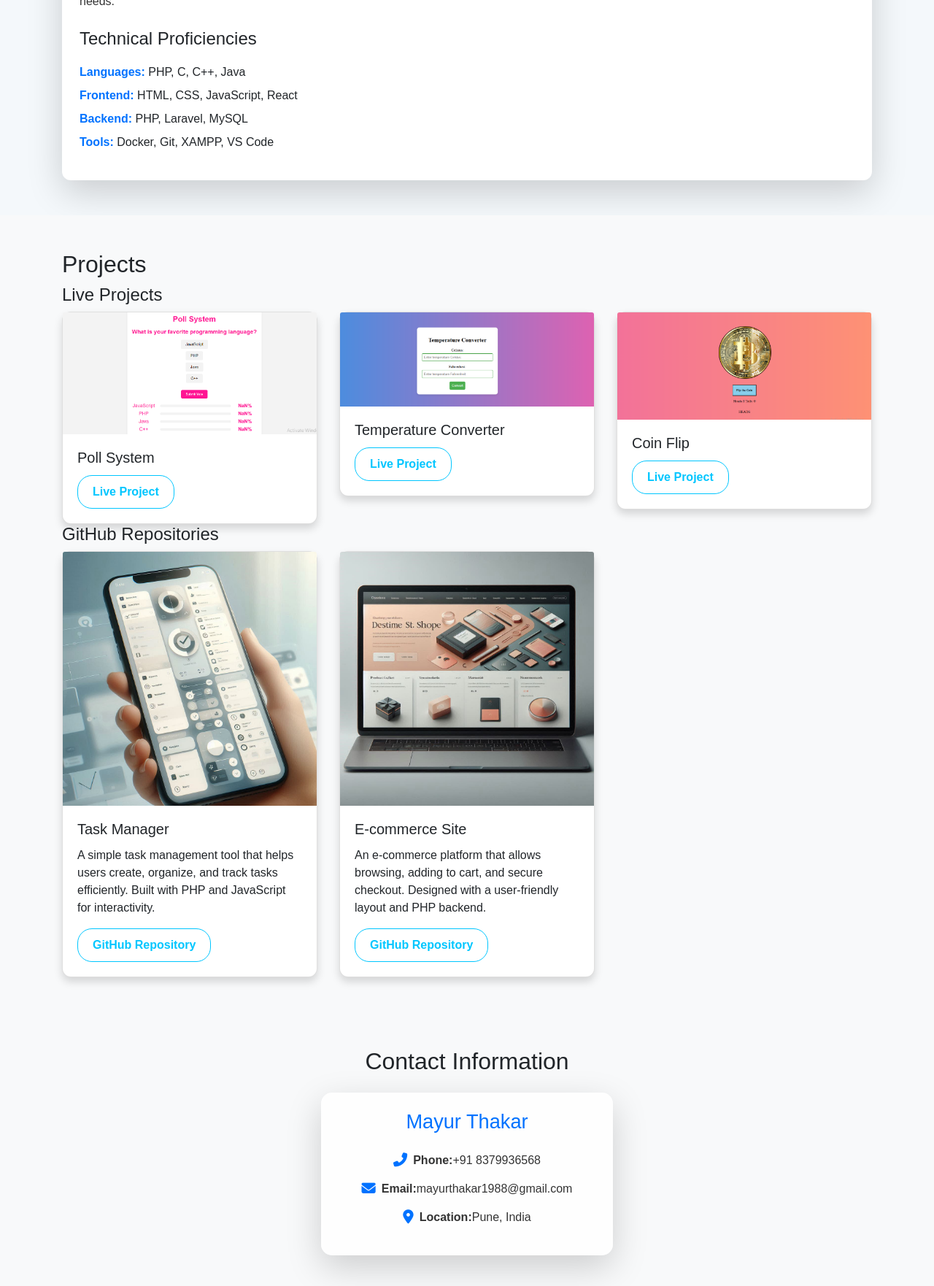
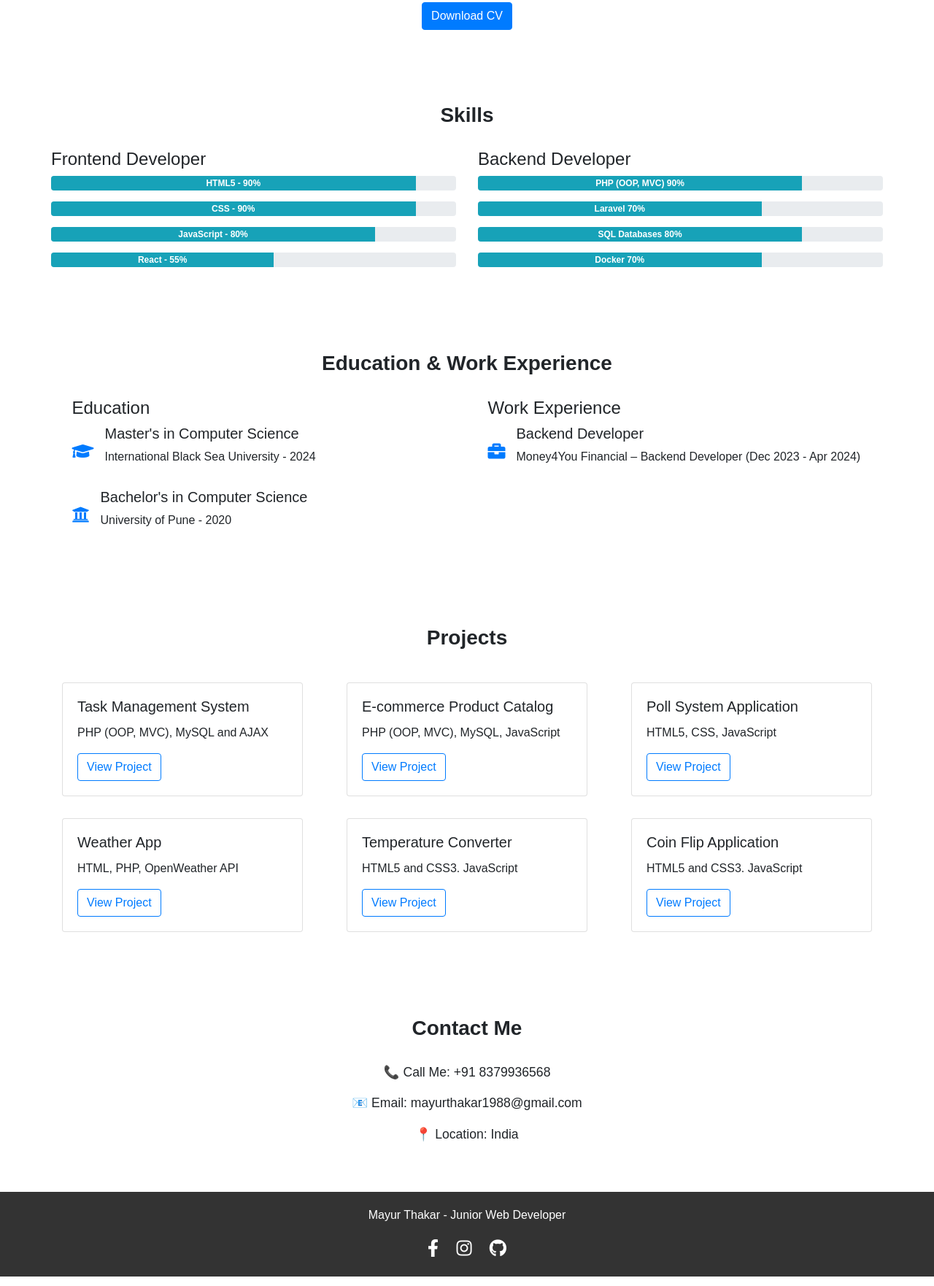
Before and after one commit to mayurt18/portfolio, a plain HTML site: page index.html in a window 1280 px wide. Shown: the part 678-2440 px from the top of the page at 73% size. Drawn offline with nearby package versions, Linux system fonts and the light colour scheme.

Commit message:
Updated Portfoilo

```diff
--- a/css/style.css
+++ /dev/null
@@ -1,193 +0,0 @@
-/* Reset */
-* {
-    margin: 0;
-    padding: 0;
-    box-sizing: border-box;
-}
-
-/* Body */
-body {
-    font-family: Arial, sans-serif;
-    background: #f4f8fb;
-}
-
-/* Navbar */
-.custom-navbar {
-    background-color: rgba(0, 0, 0, 0.85);
-    box-shadow: 0 4px 12px rgba(0, 0, 0, 0.2);
-}
-
-.custom-navbar .nav-link {
-    color: #f8f9fa !important;
-    padding: 10px 20px;
-    font-weight: bold;
-    transition: color 0.3s ease;
-}
-
-.custom-navbar .nav-link:hover {
-    color: #00c6ff !important;
-}
-
-/* Hero Section */
-.hero {
-    background: linear-gradient(to right, #141e30, #243b55);
-    color: #fff;
-    padding: 100px 0;
-}
-
-.hero h1 {
-    font-size: 3rem;
-    font-weight: bold;
-}
-
-.hero-lead {
-    font-size: 1.5rem;
-    color: #d1d9e6;
-}
-
-.btn-hero {
-    background: linear-gradient(135deg, #0072ff, #00c6ff);
-    border: none;
-    color: white;
-    padding: 12px 30px;
-    border-radius: 50px;
-    font-weight: bold;
-    transition: background 0.3s;
-}
-
-.btn-hero:hover {
-    background: linear-gradient(135deg, #00c6ff, #0072ff);
-}
-
-/* About Section */
-.about-card {
-    background: #ffffff;
-    border-radius: 12px;
-    padding: 20px 30px;
-    box-shadow: 0 6px 12px rgba(0, 0, 0, 0.15);
-    transition: transform 0.3s ease, box-shadow 0.3s ease;
-}
-
-.about-card:hover {
-    transform: scale(1.02);
-    box-shadow: 0 8px 18px rgba(0, 0, 0, 0.2);
-}
-
-.about-text {
-    font-size: 1rem;
-    color: #333;
-    line-height: 1.6;
-    margin-bottom: 15px;
-}
-
-.skills-list {
-    list-style: none;
-    padding: 0;
-    margin-top: 20px;
-}
-
-.skills-list li {
-    font-size: 1rem;
-    margin-bottom: 8px;
-}
-
-.skills-list li strong {
-    color: #0072ff;
-}
-
-/* Project Card Styling */
-.project-card {
-    border-radius: 12px;
-    box-shadow: 0 6px 12px rgba(0, 0, 0, 0.15);
-    transition: transform 0.3s ease, box-shadow 0.3s ease;
-}
-
-.project-card:hover {
-    transform: scale(1.05);
-    box-shadow: 0 8px 15px rgba(0, 0, 0, 0.2);
-}
-
-.btn-glassy {
-    background: rgba(255, 255, 255, 0.1);
-    color: #00c6ff;
-    border: 1px solid #00c6ff;
-    padding: 10px 20px;
-    border-radius: 20px;
-    font-weight: bold;
-    transition: background 0.3s ease, color 0.3s ease;
-}
-
-.btn-glassy:hover {
-    background: rgba(0, 198, 255, 0.2);
-    color: white;
-}
-
-/* Contact Card Styling */
-.contact-card {
-    background: rgba(255, 255, 255, 0.8);
-    backdrop-filter: blur(10px);
-    border-radius: 15px;
-    padding: 30px 40px;
-    max-width: 400px;
-    text-align: center;
-    color: #333;
-    box-shadow: 0 8px 20px rgba(0, 0, 0, 0.2);
-    transition: transform 0.3s ease, box-shadow 0.3s ease;
-}
-.contact-card:hover {
-    transform: scale(1.03);
-    box-shadow: 0 10px 25px rgba(0, 0, 0, 0.25);
-}
-.contact-card h3 {
-    font-size: 1.7rem;
-    color: #0072ff;
-    margin-bottom: 20px;
-}
-
-.contact-details {
-    list-style: none;
-    padding: 0;
-    font-size: 1rem;
-    margin-top: 20px;
-}
-
-.contact-details li {
-    display: flex;
-    align-items: center;
-    justify-content: center;
-    margin-bottom: 15px;
-    color: #333;
-}
-.contact-details li strong {
-    font-weight: bold;
-}
-.contact-details li i {
-    color: #0072ff;
-    margin-right: 8px;
-    font-size: 1.2rem;
-}
-
-/* Contact Form */
-form input, form textarea {
-    border-radius: 8px;
-    border: 1px solid #ccc;
-    padding: 10px;
-}
-
-form button {
-    padding: 0.5rem 2rem;
-    border-radius: 20px;
-    transition: background 0.3s;
-}
-
-form button:hover {
-    background: #28a745;
-    color: #fff;
-}
-
-/* Footer */
-footer {
-    background: #2c3e50;
-    color: white;
-    font-size: 0.9rem;
-}
--- a/index.html
+++ b/index.html
@@ -3,162 +3,294 @@
 <head>
     <meta charset="UTF-8">
     <meta name="viewport" content="width=device-width, initial-scale=1.0">
-    <title>Mayur Thakar - Portfolio</title>
-    <link rel="stylesheet" href="https://stackpath.bootstrapcdn.com/bootstrap/4.5.2/css/bootstrap.min.css">
-    <link rel="stylesheet" href="css/style.css">
+    <title>Mayur Thakar Portfolio</title>
+    <link rel="icon" href="favicon.ico" type="image/x-icon">
+    <link rel="stylesheet" href="https://cdnjs.cloudflare.com/ajax/libs/twitter-bootstrap/4.5.2/css/bootstrap.min.css">
+    <link rel="stylesheet" href="https://cdnjs.cloudflare.com/ajax/libs/font-awesome/5.15.4/css/all.min.css">
+
+    <link rel="stylesheet" href="https://cdnjs.cloudflare.com/ajax/libs/font-awesome/5.15.4/css/all.min.css">
+
+    <style>
+        body {
+            font-family: Arial, sans-serif;
+        }
+        .hero-section, .about-section, .skills-section, .projects-section, .contact-section {
+            padding: 50px 0;
+        }
+        .hero-section {
+            text-align: center;
+            background-color: #f0f0f0;
+            padding-top: 80px;
+        }
+        .hero-section img {
+            width: 150px;
+            border-radius: 50%;
+        }
+        .hero-section h1 {
+            font-size: 2.5rem;
+            margin-top: 20px;
+        }
+        .social-icons a {
+            color: #333;
+            font-size: 1.5rem;
+            margin: 0 10px;
+        }
+        .about-section img {
+            width: 100%;
+            max-width: 300px;
+            border-radius: 10px;
+        }
+        .skills-section h3, .projects-section h3, .contact-section h3 {
+            text-align: center;
+            font-weight: bold;
+            margin-bottom: 30px;
+        }
+        .skills-section .progress {
+            height: 20px;
+            margin-bottom: 15px;
+        }
+        .progress-bar {
+            font-weight: bold;
+        }
+        .projects-section .card {
+            margin: 15px;
+        }
+        .contact-section .contact-info {
+            font-size: 1.1rem;
+        }
+        .education-work-section {
+            padding: 50px 0;
+        }
+        .education-work-section h3 {
+            text-align: center;
+            font-weight: bold;
+            margin-bottom: 30px;
+        }
+        .education-work-wrapper {
+            display: flex;
+            justify-content: space-around;
+        }
+        .education-section, .work-section {
+            width: 45%;
+        }
+        .education-section ul, .work-section ul {
+            list-style-type: none;
+            padding: 0;
+        }
+        .education-section li, .work-section li {
+            display: flex;
+            align-items: center;
+            margin-bottom: 15px;
+        }
+        .education-section li .icon, .work-section li .icon {
+            font-size: 1.5rem;
+            margin-right: 15px;
+            color: #007bff;
+        }
+        .footer {
+            background-color: #333;
+            color: #fff;
+            padding: 20px 0;
+            text-align: center;
+        }
+        .footer a {
+            color: #fff;
+            margin: 0 10px;
+            font-size: 1.5rem;
+        }
+    </style>
 </head>
 <body>
 
-<!-- Navbar -->
-<nav class="navbar navbar-expand-lg navbar-dark fixed-top custom-navbar">
-    <div class="container">
-        <a class="navbar-brand" href="#">Mayur Thakar</a><ul class="navbar-nav ml-auto">
-        <button class="navbar-toggler" type="button" data-toggle="collapse" data-target="#navbarNav">
-            <span class="navbar-toggler-icon"></span>
-        </button>
-        <div class="collapse navbar-collapse" id="navbarNav">
-            <ul class="navbar-nav ml-auto">
-                <li class="nav-item"><a class="nav-link" href="https://github.com/mayurt18">GitHub</a></li>
-                <li class="nav-item"><a class="nav-link" href="#about">About</a></li>
-                <li class="nav-item"><a class="nav-link" href="#projects">Projects</a></li>
-                <li class="nav-item"><a class="nav-link" href="#contact">Contact</a></li>
+    </nav>
+<!-- Hero Section -->
+<div class="hero-section">
+    <img src="images\IMG_5472.jpg" alt="Mayur Thakar">
+    <h1>Hi, I’m Mayur</h1>
+    <p>Junior Web Developer | Backend Enthusiast | Problem-Solver</p>
+    <div class="social-icons">
+        <a href="https://facebook.com" target="_blank"><i class="fab fa-facebook-f"></i></a>
+        <a href="https://instagram.com/mayur.thakar18" target="_blank"><i class="fab fa-instagram"></i></a>
+        <a href="https://github.com/mayurt18" target="_blank"><i class="fab fa-github"></i></a>
+    </div>
+    <a href="#projects-section container" class="btn btn-hero mt-4">Explore My Work</a>
 
-            </ul>
+
 </div>
-    </div>
-</nav>
-
-<!-- Hero Section -->
-<section id="hero" class="hero d-flex align-items-center text-center">
-    <div class="container">
-        <h1>Hi, I'm Mayur Thakar</h1>
-        <p class="hero-lead">Crafting web experiences that balance aesthetics with performance</p>
-        <a href="#projects" class="btn btn-hero mt-4">Explore My Work</a>
-    </div>
-</section>
 
 <!-- About Section -->
-<!-- About Section -->
-<section id="about" class="py-5">
-    <div class="container">
+<div class="about-section container text-center">
     <h2>About Me</h2>
-        <div class="about-card shadow-lg p-4 mt-4">
-            <p class="about-text">I’m <strong>Mayur Thakar</strong>, a backend developer with a Master’s degree in Computer Science and a deep-rooted passion for crafting powerful, scalable web applications. With proficiency in PHP, JavaScript, and cutting-edge frameworks, I specialize in bringing a balance of clean code and user-centered functionality to every project.</p>
-            <p class="about-text">My approach is simple yet impactful: create solutions that not only perform but also engage, using the art of coding to bring ideas to life. From optimizing backend architectures to designing fluid, responsive interfaces, I’m driven to build experiences that resonate with users and fulfill real-world needs.</p>
 
-            <h4 class="mt-4">Technical Proficiencies</h4>
-            <ul class="skills-list">
-                <li><strong>Languages:</strong> PHP, C, C++, Java</li>
-                <li><strong>Frontend:</strong> HTML, CSS, JavaScript, React</li>
-                <li><strong>Backend:</strong> PHP, Laravel, MySQL</li>
-                <li><strong>Tools:</strong> Docker, Git, XAMPP, VS Code</li>
-            </ul>
+    <p>I'm a proactive and dedicated web developer with a Master’s in Computer Science and a passion for backend development. Having worked as a backend developer in an Agile environment, I am well-versed in PHP, Laravel, and MySQL. I thrive in dynamic settings, and my foundation in Docker and REST APIs allows me to create efficient, scalable solutions. With certifications in React, WordPress, and JavaScript, I’m always keen to broaden my skill set and adapt to new technologies. Beyond coding, I enjoy swimming and hold an NCC ‘A’ certification, reflecting my discipline and commitment."</p>
+    <a href="Mayur_CV.pdf" class="btn btn-primary mt-3" download>Download CV</a>
 </div>
-    </div>
-</section>
 
 
-<!-- Projects Section -->
-<section id="projects" class="py-5 bg-light">
-    <div class="container">
-        <h2>Projects</h2>
+<!-- Skills Section -->
+<div class="skills-section container">
+    <h3>Skills</h3>
+    <div class="row">
+        <div class="col-md-6">
+            <h4>Frontend Developer</h4>
+            <div class="progress">
+                <div class="progress-bar bg-info" style="width:90%">HTML5 - 90%</div>
+            </div>
+            <div class="progress">
+                <div class="progress-bar bg-info" style="width:90%">CSS - 90%</div>
+            </div>
+            <div class="progress">
+                <div class="progress-bar bg-info" style="width:80%">JavaScript - 80%</div>
+            </div>
+            <div class="progress">
+                <div class="progress-bar bg-info" style="width:55%">React - 55%</div>
+            </div>
+            <!-- Add other frontend skills here -->
+        </div>
+        <div class="col-md-6">
+            <h4>Backend Developer</h4>
+            <div class="progress">
+                <div class="progress-bar bg-info" style="width:80%"> PHP (OOP, MVC) 90%</div>
+            </div>
+            <!-- Add other backend skills here -->
+            <div class="progress">
+                <div class="progress-bar bg-info" style="width:70%"> Laravel 70%</div>
+            </div>
+            <div class="progress">
+                <div class="progress-bar bg-info" style="width:80%"> SQL Databases 80%</div>
+            </div>
+            <div class="progress">
+                <div class="progress-bar bg-info" style="width:70%"> Docker 70%</div>
+            </div>
 
-        <!-- Live Projects -->
-        <h4>Live Projects</h4>
-        <div class="row">
-            <div class="col-md-4">
-                <div class="card project-card">
-                    <img src="assets/images/poll-system.png" class="card-img-top" alt="poll-system">
-                    <div class="card-body">
-                        <h5 class="card-title">Poll System</h5>
-                        <a href="https://mayurt18.github.io/poll-system-application/" class="btn btn-glassy" target="_blank">Live Project</a>
+
         </div>
     </div>
 </div>
 
-            <div class="col-md-4">
-                <div class="card project-card">
-                    <img src="assets/images/temperature-converter.png" class="card-img-top" alt="Temperature Converter">
-                    <div class="card-body">
-                        <h5 class="card-title">Temperature Converter</h5>
-                        <a href="https://mayurt18.github.io/temperature-converter/" class="btn btn-glassy" target="_blank">Live Project</a>
+<!-- Education and Work Section -->
+<div class="education-work-section container">
+    <h3>Education & Work Experience</h3>
+    <div class="education-work-wrapper">
+        <!-- Education Section -->
+        <div class="education-section">
+            <h4>Education</h4>
+            <ul>
+                <li>
+                    <i class="fas fa-graduation-cap icon"></i>
+                    <div>
+                        <h5>Master's in Computer Science</h5>
+                        <p>International Black Sea University - 2024</p>
+                    </div>
+                </li>
+                <li>
+                    <i class="fas fa-university icon"></i>
+                    <div>
+                        <h5>Bachelor's in Computer Science</h5>
+                        <p>University of Pune - 2020</p>
+                    </div>
+                </li>
+            </ul>
+        </div>
+        <!-- Work Section -->
+        <div class="work-section">
+            <h4>Work Experience</h4>
+            <ul>
+                <li>
+                    <i class="fas fa-briefcase icon"></i>
+                    <div>
+                        <h5>Backend Developer </h5>
+                        <p>Money4You Financial – Backend Developer (Dec 2023 - Apr 2024)</p>
+                    </div>
+                </li>
+                <li>
+
+
+                </li>
+            </ul>
         </div>
     </div>
 </div>
 
-            <div class="col-md-4">
-                <div class="card project-card">
-                    <img src="assets/images/coin-flip.png" class="card-img-top" alt="Coin Flip">
-                    <div class="card-body">
-                        <h5 class="card-title">Coin Flip</h5>
-                        <a href="https://mayurt18.github.io/Coin-Flip-Application/" class="btn btn-glassy" target="_blank">Live Project</a>
-                    </div>
-                </div>
-            </div>
-        </div>
-        <h4>GitHub Repositories</h4>
+<!-- Projects Section -->
+<div class="projects-section container">
+    <h3>Projects</h3>
     <div class="row">
         <div class="col-md-4">
-                <div class="card project-card">
-                    <img src="assets/images/task-manager.png" class="card-img-top" alt="Task Manager">
+            <div class="card">
                 <div class="card-body">
-                        <h5 class="card-title">Task Manager</h5>
-                        <p class="card-text">A simple task management tool that helps users create, organize, and track tasks efficiently. Built with PHP and JavaScript for interactivity.</p>
-                        <a href="https://github.com/mayurt18/task-manager" class="btn btn-glassy" target="_blank">GitHub Repository</a>
+                    <h5 class="card-title">Task Management System</h5>
+                    <p class="card-text">PHP (OOP, MVC), MySQL and AJAX</p>
+                    <a href="https://github.com/mayurt18/task-manager" target="_blank" class="btn btn-outline-primary">View Project</a>
                 </div>
             </div>
         </div>
         <div class="col-md-4">
-                <div class="card project-card">
-                    <img src="assets/images/ecommerce.png" class="card-img-top" alt="Ecommerce Site">
+            <div class="card">
                 <div class="card-body">
-                        <h5 class="card-title">E-commerce Site</h5>
-                        <p class="card-text">An e-commerce platform that allows browsing, adding to cart, and secure checkout. Designed with a user-friendly layout and PHP backend.</p>
-                        <a href="https://github.com/mayurt18/ecommerce-site" class="btn btn-glassy" target="_blank">GitHub Repository</a>
+                    <h5 class="card-title">E-commerce Product Catalog</h5>
+                    <p class="card-text">PHP (OOP, MVC), MySQL, JavaScript</p>
+                    <a href="https://github.com/mayurt18/ecommerce-site" target="_blank" class="btn btn-outline-primary">View Project</a>
+                </div>
+            </div>
+        </div>
+        <div class="col-md-4">
+            <div class="card">
+                <div class="card-body">
+                    <h5 class="card-title">Poll System Application</h5>
+                    <p class="card-text">HTML5, CSS, JavaScript</p>
+                    <a href="https://mayurt18.github.io/poll-system-application/" target="_blank" class="btn btn-outline-primary">View Project</a>
+                </div>
+            </div>
+        </div>
+        <div class="col-md-4">
+            <div class="card">
+                <div class="card-body">
+                    <h5 class="card-title">Weather App</h5>
+                    <p class="card-text">HTML, PHP,  OpenWeather API</p>
+                    <a href="https://github.com/mayurt18/weather-app" target="_blank" class="btn btn-outline-primary">View Project</a>
+                </div>
+            </div>
+        </div>
+        <div class="col-md-4">
+            <div class="card">
+                <div class="card-body">
+                    <h5 class="card-title">Temperature Converter</h5>
+                    <p class="card-text">HTML5 and CSS3. JavaScript</p>
+                    <a href="https://mayurt18.github.io/temperature-converter/" target="_blank" class="btn btn-outline-primary">View Project</a>
+                </div>
+            </div>
+        </div>
+        <div class="col-md-4">
+            <div class="card">
+                <div class="card-body">
+                    <h5 class="card-title">Coin Flip Application</h5>
+                    <p class="card-text">HTML5 and CSS3. JavaScript</p>
+                    <a href="hhttps://mayurt18.github.io/Coin-Flip-Application/" target="_blank" class="btn btn-outline-primary">View Project</a>
                 </div>
             </div>
         </div>
     </div>
 </div>
-</section>
 
 <!-- Contact Section -->
-<section id="contact-info" class="py-5 bg-light">
-    <div class="container">
-        <h2 class="text-center">Contact Information</h2>
-        <div class="contact-card shadow-lg p-4 mt-4 mx-auto">
-            <h3 class="mb-4">Mayur Thakar</h3>
-            <ul class="contact-details">
-                <li><i class="fas fa-phone-alt"></i> <strong>Phone: </strong>  +91 8379936568</li>
-                                <li><i class="fas fa-envelope"></i> <strong>Email: </strong>  mayurthakar1988@gmail.com</li>
-                <li><i class="fas fa-map-marker-alt"></i> <strong>Location: </strong>  Pune, India</li>
-            </ul>
+<div class="contact-section container text-center">
+    <h3>Contact Me</h3>
+    <p class="contact-info">📞 Call Me: +91 8379936568</p>
+    <p class="contact-info">📧 Email: mayurthakar1988@gmail.com</p>
+    <p class="contact-info">📍 Location: India</p>
 </div>
-    </div>
-</section>
-<script src="https://kit.fontawesome.com/a076d05399.js" crossorigin="anonymous"></script>
-
-<section id="contact" class="py-5">
-    <div class="container">
-        <h2>Contact Me</h2>
-        <form action="https://formspree.io/f/xanyokor" method="POST">
-            <input type="text" name="name" class="form-control mb-2" placeholder="Your Name" required>
-            <input type="email" name="email" class="form-control mb-2" placeholder="Your Email" required>
-            <textarea name="message" class="form-control mb-2" rows="4" placeholder="Your Message" required></textarea>
-            <button type="submit" class="btn btn-success">Send Message</button>
-        </form>
-    </div>
-</section>
 
 <!-- Footer -->
-<footer class="bg-dark text-white text-center py-3">
+<div class="footer">
+    <p>Mayur Thakar - Junior Web Developer</p>
+    <a href="https://facebook.com" target="_blank"><i class="fab fa-facebook-f"></i></a>
+    <a href="https://instagram.com" target="_blank"><i class="fab fa-instagram"></i></a>
+    <a href="https://github.com/MayurThakar" target="_blank"><i class="fab fa-github"></i></a>
+</div>
+<script src="https://cdnjs.cloudflare.com/ajax/libs/popper.js/1.16.0/umd/popper.min.js"></script>
+<script src="https://cdnjs.cloudflare.com/ajax/libs/jquery/3.5.1/jquery.min.js"></script>
+<script src="https://cdnjs.cloudflare.com/ajax/libs/twitter-bootstrap/4.5.2/js/bootstrap.min.js"></script>
+</body>
 
-        <p>&copy; 2024 Mayur Thakar. All rights reserved.</p>
-</footer>
-<!-- Font Awesome for Icons -->
-<script src="https://code.jquery.com/jquery-3.5.1.slim.min.js"></script>
-<script src="https://cdn.jsdelivr.net/npm/@popperjs/core@2.0.7/dist/umd/popper.min.js"></script>
-<script src="https://stackpath.bootstrapcdn.com/bootstrap/4.5.2/js/bootstrap.min.js"></script>
-<script src="js/script.js"></script>
-</body>
 </html>
```
Also changed, not shown: images/coin-flip.png (renamed from assets/images/coin-flip.png), images/ecommerce.png (renamed from assets/images/ecommerce.png), images/poll-system.png (renamed from assets/images/poll-system.png), images/task-manager.png (renamed from assets/images/task-manager.png), images/temperature-converter.png (renamed from assets/images/temperature-converter.png), 2 other files. Lines whose indentation alone changed are shown as unchanged.
